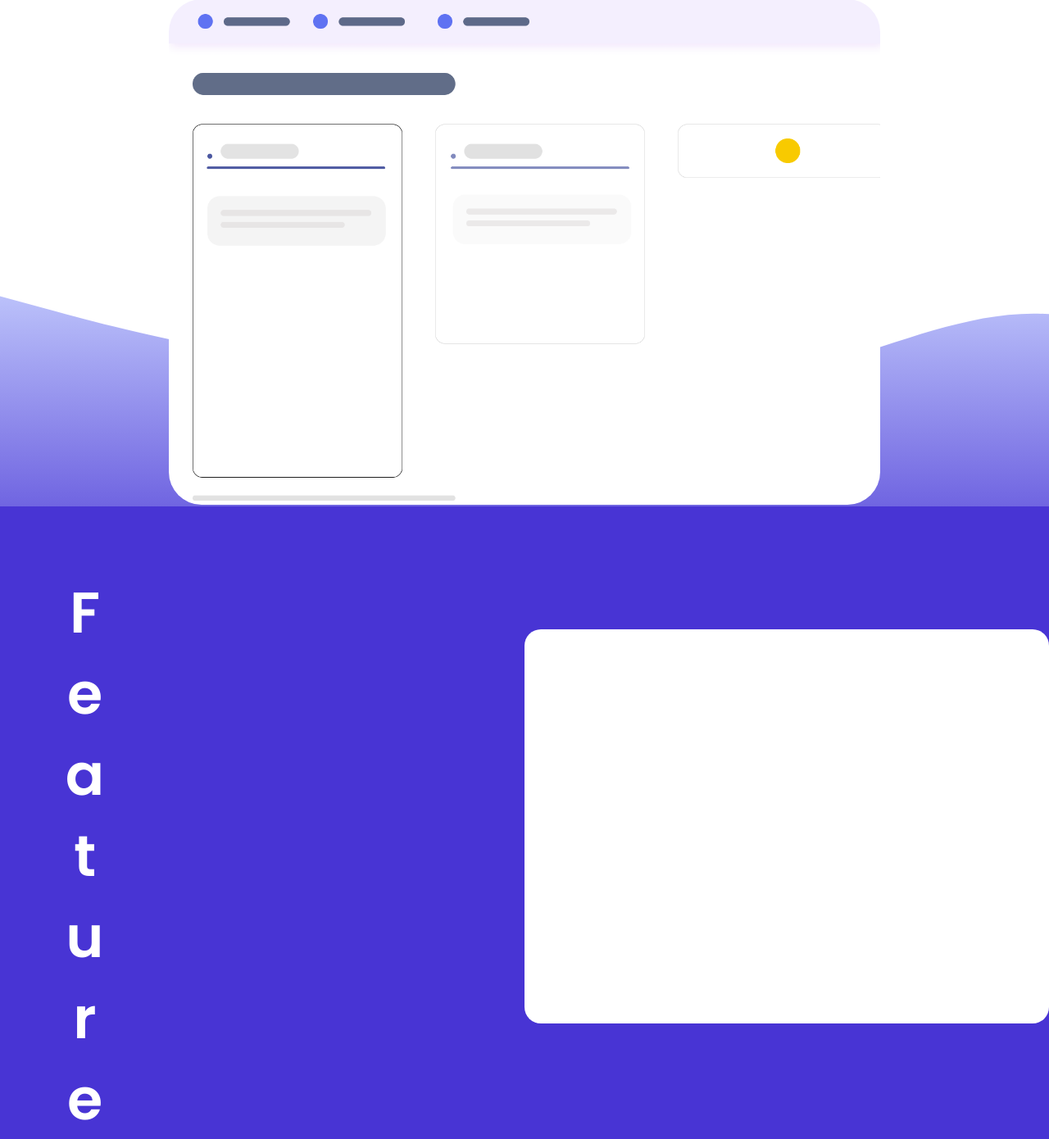
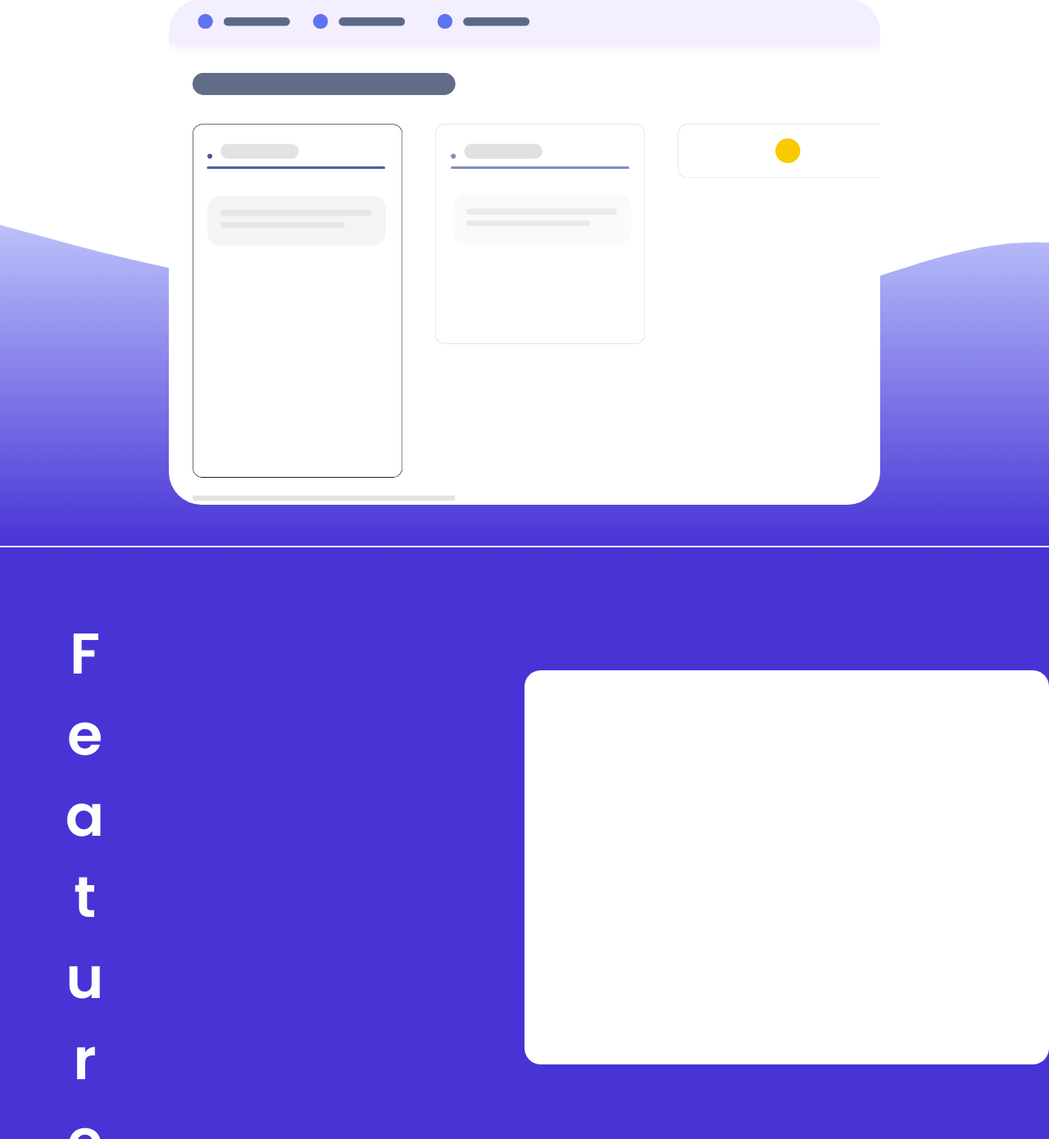
Before and after one commit to truongnhatanh7/EEET2580_Onyx_Project, a PHP site: page / in a window 1280 px wide. Shown: the part 511-1901 px from the top of the page at 82% size. Run offline with PHP 8.4, Linux system fonts and the light colour scheme.

Commit message:
small issue

```diff
--- a/assets/css/homepage.css
+++ b/assets/css/homepage.css
@@ -9,7 +9,7 @@
 /* start of slider */
 #slider {
     position: relative;
-    padding: 5rem 20.6rem 0;
+    padding: 5rem 20.6rem;
     background-color: var(--white);
     overflow: hidden;
 }
@@ -49,7 +49,7 @@
     bottom: 0;
     left: 0;
     right: 0;
-    height: 30rem;
+    height: auto;
 }
 
 
```
